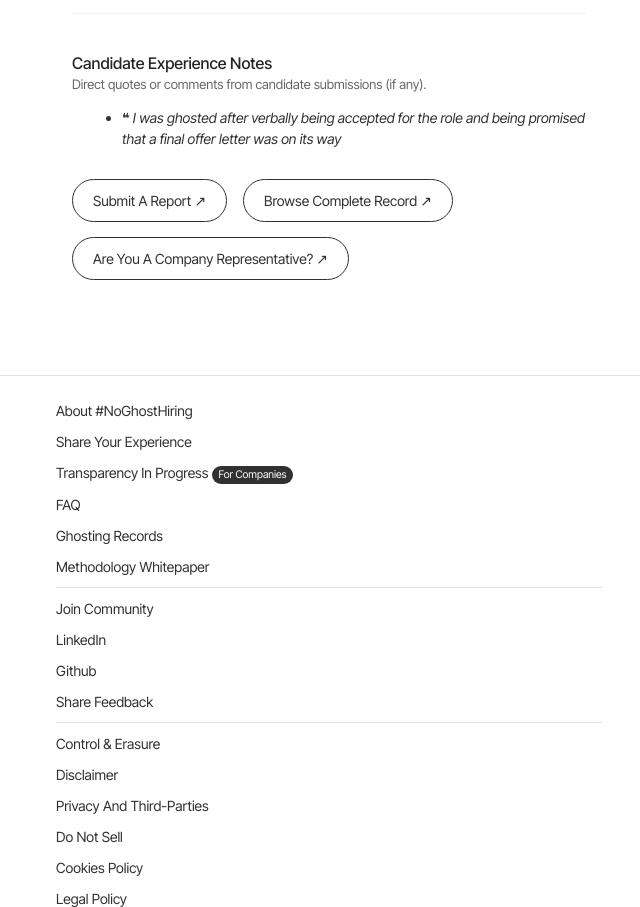
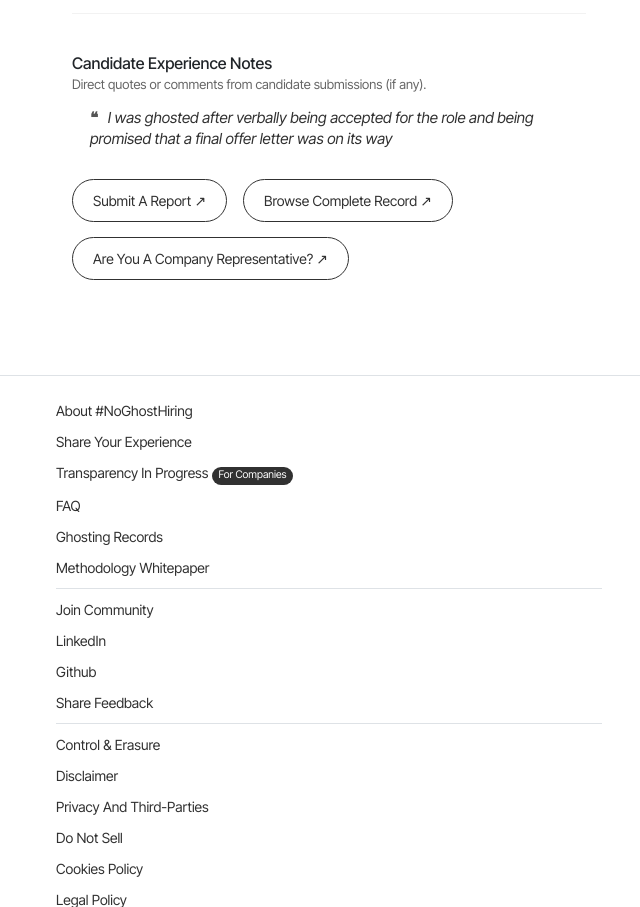
Before and after one commit to akhilrrr/noghosthiring, a plain HTML site: page companies/brillio.html in a window 1280 px wide. Shown: the part 1803-2710 px from the top of the page, without its empty margins (311-951 px from the left). Drawn offline with nearby package versions, Linux system fonts and the light colour scheme; files whose address does not match are found by name; a web font is replaced by a local one.

Commit message:
Copy Update

```diff
--- a/assets/css/style.css
+++ b/assets/css/style.css
@@ -250,3 +250,19 @@ code {
   .equation dd {
     margin: 0.25rem 0 0.75rem 0;
   }
+.comments {
+  list-style: none; padding-left: 0;
+  margin: 0;
+}
+
+.comments li {
+  margin-bottom: 8px;
+  font-size: 0.95rem;
+  line-height: 1.4;
+}
+
+.comments .comment-icon {
+  color: #555;
+  margin-right: 6px;
+  font-weight: bold;
+}
--- a/generate-pages.js
+++ b/generate-pages.js
@@ -236,10 +236,7 @@ ${headerMarkup}
       ${
         Array.isArray(c.comments) && c.comments.length
           ? `<ul class="comments">
-  ${c.comments.map(cm => `
-    <li><span class="comment-icon">❝</span> <em>${esc(cm)}</em></li>
-  `).join('')}
-</ul>`
+  ${c.comments.map(cm => `<li><span class="comment-icon">❝</span> <em>${esc(cm)}</em><span class="comment-icon">❞</span></li>`).join('')} </ul>`
           : '<p class="muted">No candidate comments were included in the recent submissions.</p>'
       }
     </section>
```
